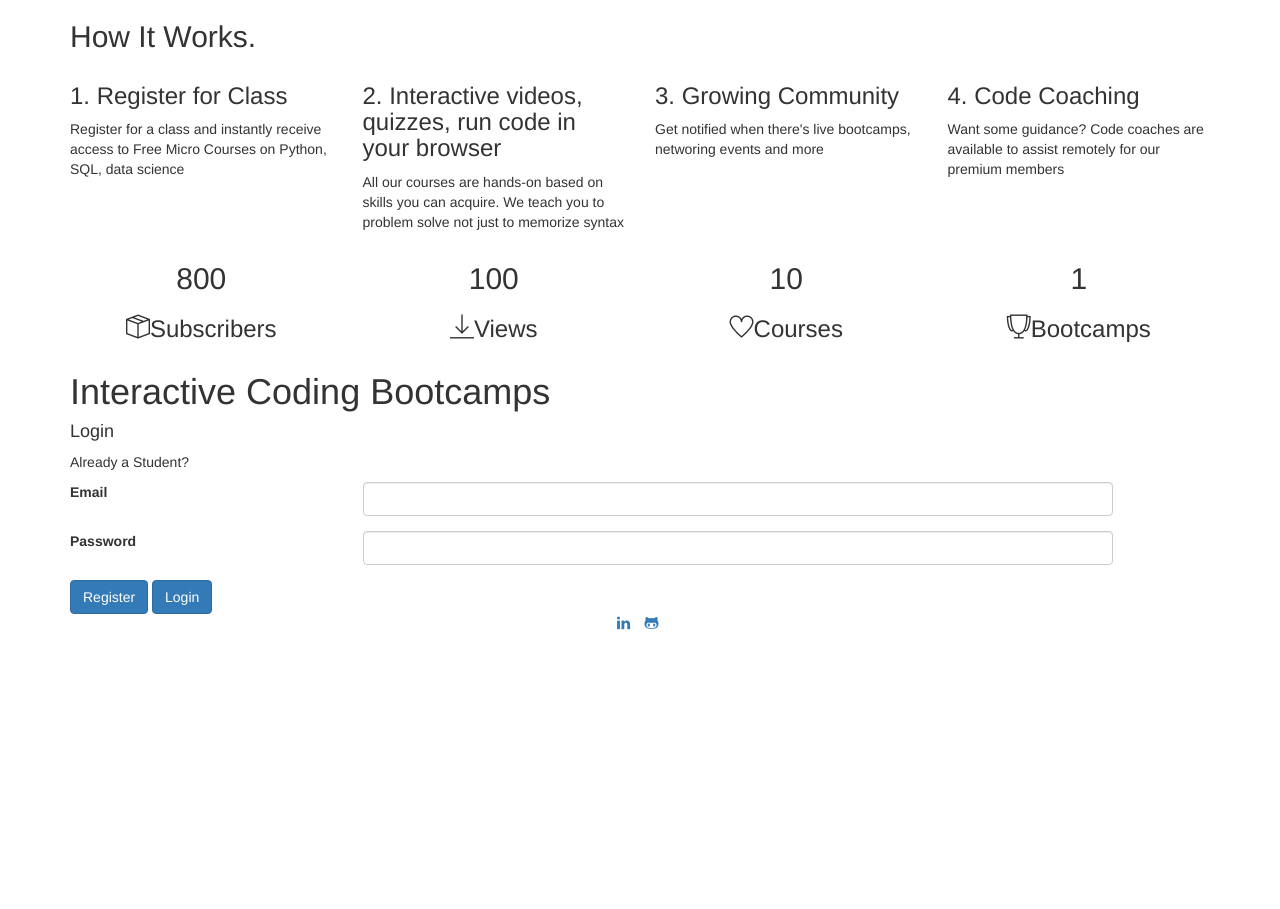
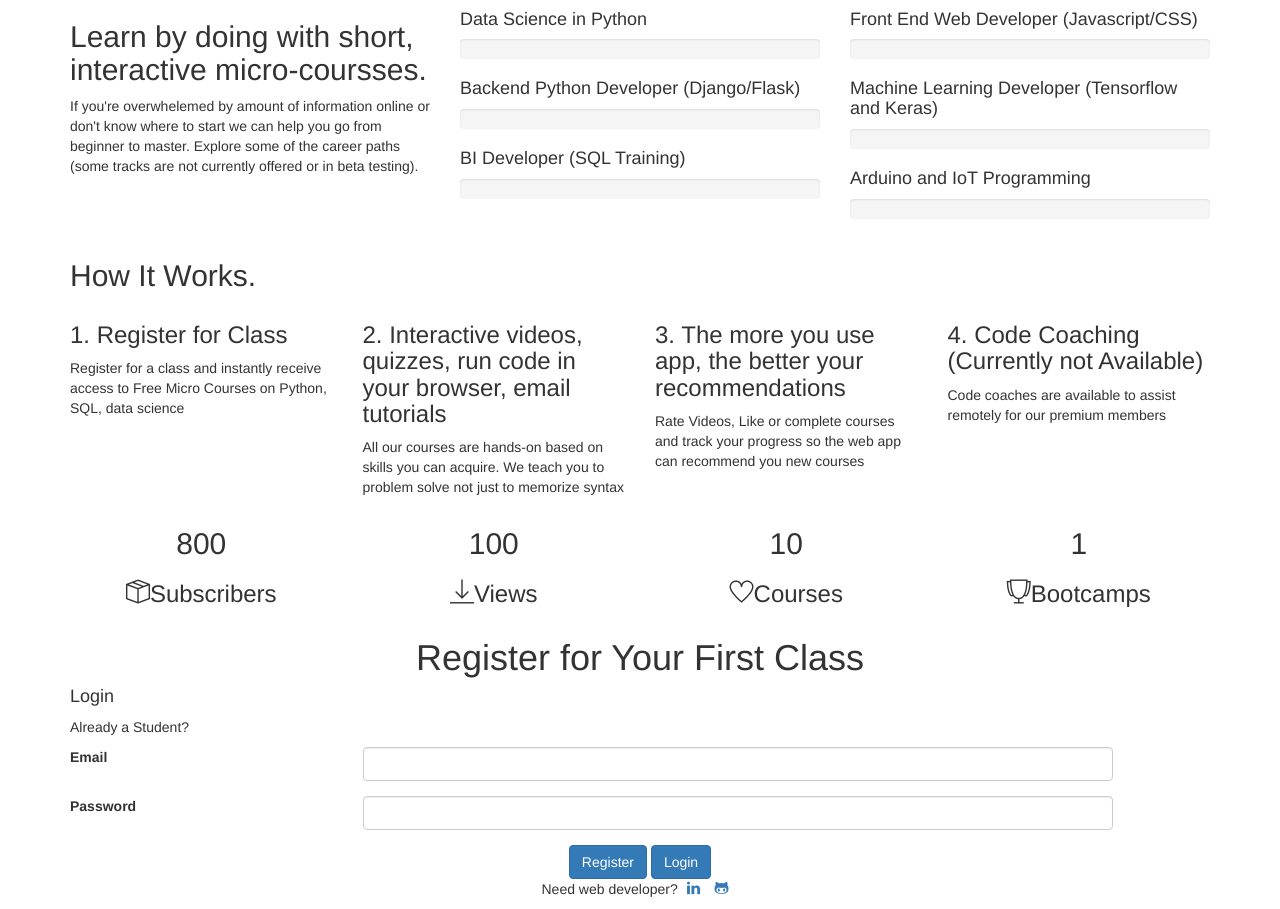
Before and after one commit to DayneSorvisto/Automated-YouTube-Course-Generator, a Django app: page / in a window 1280 px wide. Shown: the part 169-1078 px from the top of the page. Before the commit the page ends 799 px from the top, so only its background shows below. Run offline with Django 3.2, Linux system fonts and the light colour scheme; parts of the project's set-up code (start-up, migrations or seed data) failed here and were passed over; some libraries are stand-ins or nearby versions.

Commit message:
front page fix

```diff
--- a/apps/user_app/templates/user_app/index.html
+++ b/apps/user_app/templates/user_app/index.html
@@ -58,7 +58,7 @@
 					<h2 class="cd-headline clip is-full-width">
 						<span class="cd-words-wrapper">
 							<b class="is-visible">Learn to Code <br class="visible-xs"> Learn Data Science</b>
-							<b>Courses tailored to Alberta Industry</b>
+							<b>Free Resources to Support Albertans</b>
 							<b>Mentorship &amp; <br class="visible-xs">Micro Courses</b>
 						</span>
 					</h2>
@@ -68,6 +68,48 @@
 		</div>
 </header>
 <!-- END: Header -->
+
+<!-- Skills -->
+<section id="skills">
+	<div class="container">
+		<div class="row">
+			<div class="col-md-4 wow fadeInLeft" data-wow-duration="1s" data-wow-delay=".2s">
+				<h2 class="sub-headline">Learn by doing with short, interactive micro-coursses<span class="dot">.</span></h2>
+					<p>If you're overwhelemed by amount of information online or don't know where to start we can help you go from beginner to master. Explore some of the career paths (some tracks are not currently offered or in beta testing).</p>
+			</div>
+			<div class="col-md-4 wow fadeInUp" data-wow-duration="1s" data-wow-delay=".2s">
+				<h4>Data Science in Python</h4>
+				<div class="progress">
+					<div class="progress-bar" role="progressbar" data-transitiongoal="83"></div>
+				</div>
+				<h4>Backend Python Developer (Django/Flask)</h4>
+				<div class="progress">
+					<div class="progress-bar" role="progressbar" data-transitiongoal="78"></div>
+				</div>
+				<h4>BI Developer (SQL Training)</h4>
+				<div class="progress">
+					<div class="progress-bar" role="progressbar" data-transitiongoal="70"></div>
+				</div>
+			</div>
+			<div class="col-md-4 wow fadeInRight" data-wow-duration="1s" data-wow-delay="1.2s">
+				<h4>Front End Web Developer (Javascript/CSS)</h4>
+				<div class="progress">
+					<div class="progress-bar" role="progressbar" data-transitiongoal="85"></div>
+				</div>
+				<h4>Machine Learning Developer (Tensorflow and Keras)</h4>
+				<div class="progress">
+					<div class="progress-bar" role="progressbar" data-transitiongoal="90"></div>
+				</div>
+				<h4>Arduino and IoT Programming</h4>
+				<div class="progress">
+					<div class="progress-bar" role="progressbar" data-transitiongoal="75"></div>
+				</div>
+			</div>
+		</div>
+	</div>
+</section>
+<!-- End -->
+
 
 <!-- About -->
 <section id="about">
@@ -84,16 +126,16 @@
 				<p>Register for a class and instantly receive access to Free Micro Courses on Python, SQL, data science</p>
 			</div>
 			<div class="col-md-3 col-md-6 wow fadeInLeft" data-wow-duration="1.2s" data-wow-delay="1.2s">
-				<h3><span class="number">2. </span>Interactive videos, quizzes, run code in your browser</h3>
+				<h3><span class="number">2. </span>Interactive videos, quizzes, run code in your browser, email tutorials</h3>
 				<p>All our courses are hands-on based on skills you can acquire. We teach you to problem solve not just to memorize syntax</p>
 			</div>
 			<div class="col-md-3 col-md-6 wow fadeInLeft" data-wow-duration="1.4s" data-wow-delay="1.4s">
-				<h3><span class="number">3. </span>Growing Community</h3>
-				<p>Get notified when there's live bootcamps, networing events and more</p>
+				<h3><span class="number">3. </span>The more you use app, the better your recommendations</h3>
+				<p>Rate Videos, Like or complete courses and track your progress so the web app can recommend you new courses</p>
 			</div>
 			<div class="col-md-3 col-md-6 wow fadeInLeft" data-wow-duration="1.7s" data-wow-delay="1.7s">
-				<h3><span class="number">4. </span>Code Coaching</h3>
-				<p>Want some guidance? Code coaches are available to assist remotely for our premium members</p>
+				<h3><span class="number">4. </span>Code Coaching (Currently not Available)</h3>
+				<p>Code coaches are available to assist remotely for our premium members</p>
 			</div>
 		</div>
 	</div>
@@ -128,7 +170,7 @@
 
     <div class="container">
         <div class="welcome_box center_content">
-            <h1 class="elegantshadow">Interactive Coding Bootcamps</h1>
+            <h1 class="elegantshadow text-center">Register for Your First Class</h1>
         </div>
 
         <div class="main_banner">
@@ -265,7 +307,7 @@
                     {% endif %}
                     {% endfor %}
                     {% endif %}
-                    <div class="button_box">
+                    <div class="button_box text-center">
                         <p class="btn btn-primary align-top" id="start_registration">Register</p>
                         <button class="btn btn-primary align-top">Login</button>
                     </div>
@@ -289,6 +331,7 @@
 		<div class="row">
 			<div class="col-md-12 text-center">
 				<ul class="list-inline social-icon">
+                    Need web developer?
 					<li><a href="https://www.linkedin.com/in/bigdatacalgary" target="_blank"><span class="ti-linkedin"></span></a></li>
 					<li><a href="https://github.com/wldataconsulting" target="_blank"><span class="ti-github"></span></a></li>
 				</ul>
```
